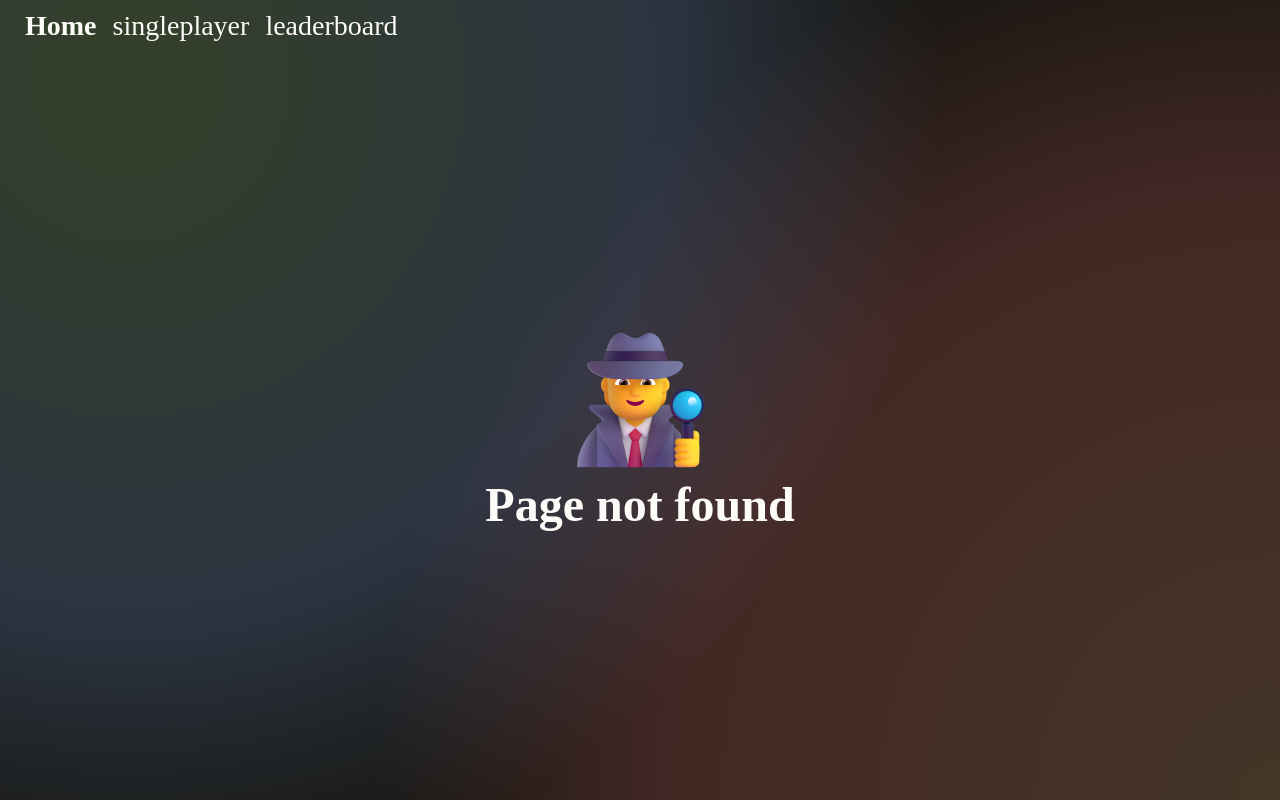
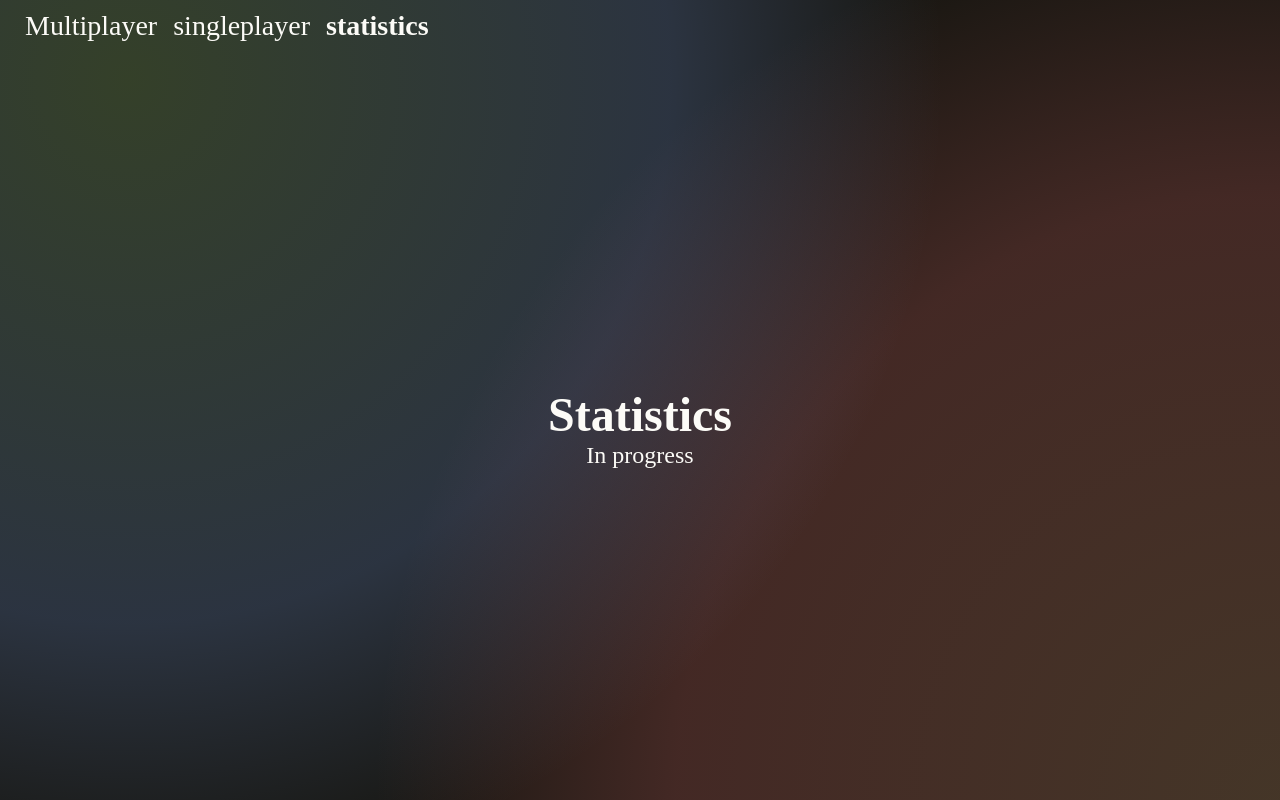
Before and after one commit to please-the-turtle/tetris-client, a React (Vite) app: page /statistics in a window 1280 px wide. Before the commit this address had no page. Built offline with nearby package versions, Linux system fonts and the light colour scheme; a web font is replaced by a local one.

Commit message:
App menu reworked

```diff
--- a/src/components/App/index.jsx
+++ b/src/components/App/index.jsx
@@ -1,9 +1,9 @@
 import { BrowserRouter as Router, Routes, Route } from "react-router-dom";
 import Header from "../Header";
-import Home from "../../pages/Home";
 import PageNotFound from "../../pages/PageNotFound";
 import Singleplayer from "../../pages/Singleplayer";
-import Leaderboard from "../../pages/Leaderboard";
+import Statistics from "../../pages/Statistics";
+import Multiplayer from "../../pages/Multiplayer"
 import "./App.scss";
 
 export default function App() {
@@ -15,9 +15,9 @@ export default function App() {
       </div>
       <main>
           <Routes>
-            <Route path="/" element={<Home />} />
+            <Route path="/" element={<Multiplayer />} />
             <Route path="singleplayer" element={<Singleplayer />} />
-            <Route path="leaderboard" element={<Leaderboard />} />
+            <Route path="statistics" element={<Statistics />} />
             <Route path="*" element={<PageNotFound />} />
           </Routes>
       </main>
--- a/src/components/LeaderboardTable/LeaderboardTable.scss
+++ b/src/components/HighscoresTable/HighscoresTable.scss
@@ -1,6 +1,6 @@
 @import "/src/_vars";
 
-.leaderboard {
+.highscores {
     position: absolute;
     left: 50%;
     top: 10%;
@@ -12,12 +12,12 @@
 }
 
 @media (max-aspect-ratio: 1/1.7) {
-    .leaderboard {
+    .highscores {
         font-size: 5.5vw;
     }
 }
 
-.leaderboard-header {
+.highscores-header {
     display: flex;
     justify-content: space-between;
     flex-direction: row;
@@ -51,7 +51,7 @@
     }
 }
 
-.leaderboard-table {
+.highscores-table {
     width: 17em;
     height: 50vh;
 }
--- a/src/components/LeaderboardTable/index.jsx
+++ b/src/components/HighscoresTable/index.jsx
@@ -1,13 +1,13 @@
-import "./LeaderboardTable.scss"
+import "./HighscoresTable.scss"
 
-export default function LeaderboardTable() {
+export default function HighscoresTable() {
 
     return (
-        <section className="leaderboard">
-            <article className="leaderboard-header">
-                <h1>🎯 Leaderboard</h1>
+        <section className="highscores">
+            <article className="highscores-header">
+                <h1>🎯 Highscores</h1>
             </article>
-            <article className="leaderboard-table">
+            <article className="highscores-table">
             </article>
         </section>
     )
--- a/src/components/NavLinks/index.jsx
+++ b/src/components/NavLinks/index.jsx
@@ -1,21 +1,22 @@
-import { Link } from 'react-router-dom';
+import { Link, useLocation } from 'react-router-dom';
 import './NavLinks.scss';
 
 export default function NavLinks({ className }) {
+    const location = useLocation();
     const navLinksData = [
         {
-            title: "Home",
+            title: "Multiplayer",
             path: "/",
-            cName: "navigation-item bold"
+            cName: "navigation-item"
         },
         {
             title: "singleplayer",
-            path: "singleplayer",
+            path: "/singleplayer",
             cName: "navigation-item"
         },
         {
-            title: "leaderboard",
-            path: "leaderboard",
+            title: "statistics",
+            path: "/statistics",
             cName: "navigation-item"
         },
     ];
@@ -24,7 +25,9 @@ export default function NavLinks({ className }) {
         <nav className={className}>
             {navLinksData.map((item, index) => {
                 return (
-                    <Link key={index} to={item.path} className={item.cName}>
+                    <Link key={index}
+                        to={item.path}
+                        className={(item.path === location.pathname) ? item.cName + ' bold' : item.cName}>
                         {item.title}
                     </Link>
                 )
--- a/src/pages/Leaderboard.jsx
+++ /dev/null
@@ -1,7 +0,0 @@
-import LeaderboardTable from "../components/LeaderboardTable";
-
-export default function Leaderboard() {
-    return (
-        <LeaderboardTable />
-    )
-}
--- /dev/null
+++ b/src/pages/Multiplayer.jsx
@@ -0,0 +1,10 @@
+import CenterContainer from "../components/CenterContainer"
+
+export default function Multiplayer() {
+    return (
+        <CenterContainer>
+            <h1>Multipalyer</h1>
+            While empty...
+        </CenterContainer>
+    )
+}
--- /dev/null
+++ b/src/pages/Statistics.jsx
@@ -0,0 +1,10 @@
+import CenterContainer from "../components/CenterContainer";
+
+export default function Statistics() {
+    return (
+        <CenterContainer>
+            <h1>Statistics</h1>
+            In progress
+        </CenterContainer>
+    )
+}
```
Also changed, not shown: src/pages/Login.jsx (deleted, +0 -11 lines), src/pages/Register.jsx (deleted, +0 -11 lines).
